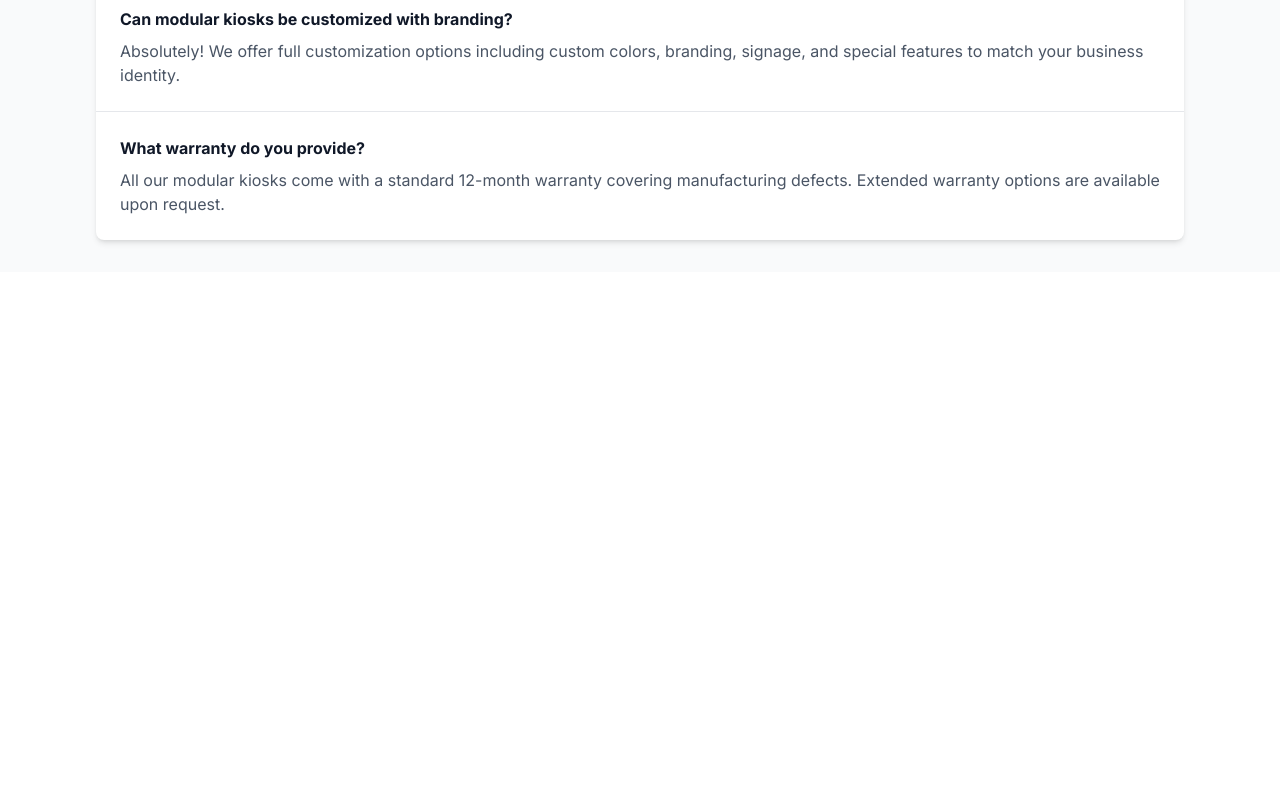
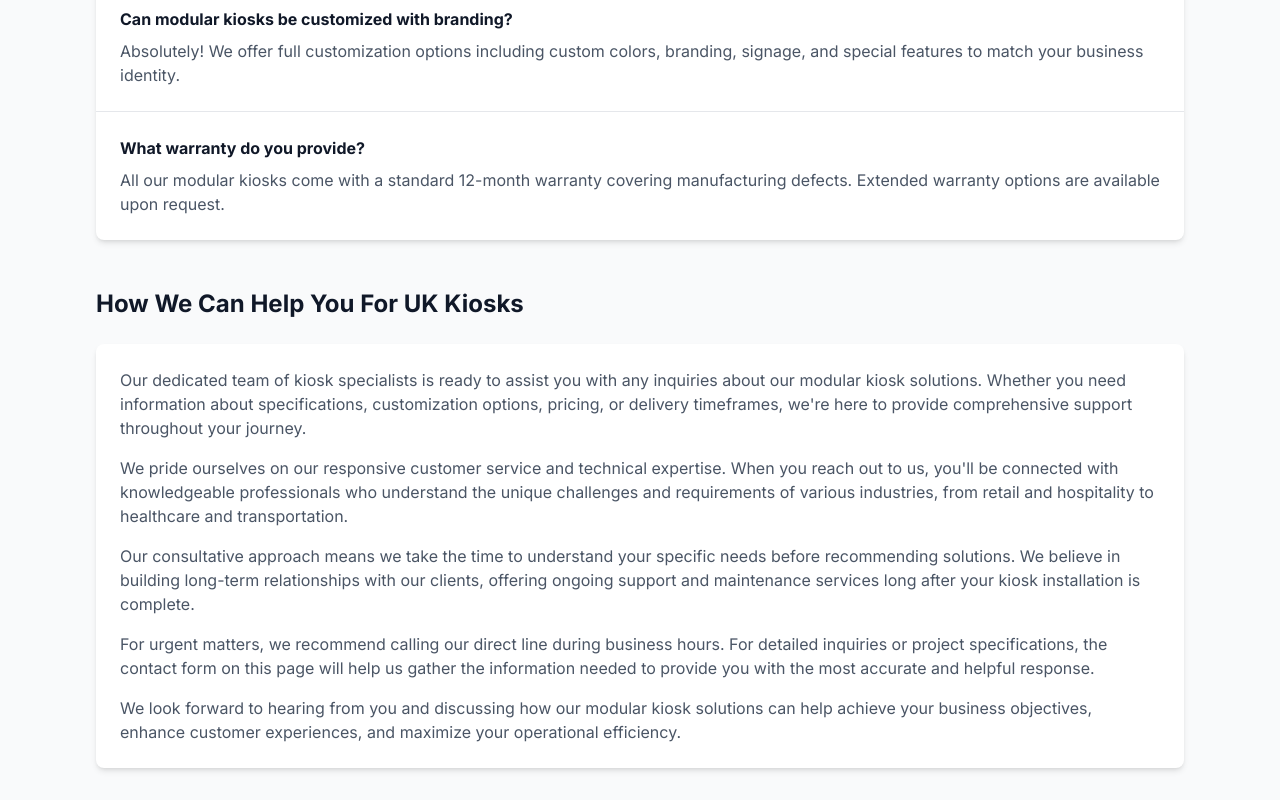
Before and after one commit to KO2112/KioskForm, a Next.js app: page /ContactUs in a window 1280 px wide. Shown: the part 1667-2467 px from the top of the page. Before the commit the page ends 1939 px from the top, so only its background shows below. Built offline with nearby package versions, Linux system fonts and the light colour scheme.

Commit message:
contactus word adding

```diff
--- a/src/app/ContactUs/ContactUsContent.tsx
+++ b/src/app/ContactUs/ContactUsContent.tsx
@@ -377,8 +377,6 @@ const ContactPage = () => {
           </div>
         </div>
 
-
-
         {/* FAQ Section */}
         <div className="mt-12">
           <h2 className="text-2xl font-bold text-gray-900 mb-6">Frequently Asked Questions</h2>
@@ -409,6 +407,29 @@ const ContactPage = () => {
             </div>
           </div>
         </div>
+        {/* Additional Contact Information Section */}
+      <div className="mt-12">
+       <h2 className="text-2xl font-bold text-gray-900 mb-6">How We Can Help You For UK Kiosks</h2>
+        <div className="bg-white rounded-lg shadow-md p-6">
+         <div className="prose max-w-none">
+            <p className="text-gray-600">
+               Our dedicated team of kiosk specialists is ready to assist you with any inquiries about our modular kiosk solutions. Whether you need information about specifications, customization options, pricing, or delivery timeframes, we're here to provide comprehensive support throughout your journey.
+          </p>
+         <p className="text-gray-600 mt-4">
+        We pride ourselves on our responsive customer service and technical expertise. When you reach out to us, you'll be connected with knowledgeable professionals who understand the unique challenges and requirements of various industries, from retail and hospitality to healthcare and transportation.
+          </p>
+         <p className="text-gray-600 mt-4">
+        Our consultative approach means we take the time to understand your specific needs before recommending solutions. We believe in building long-term relationships with our clients, offering ongoing support and maintenance services long after your kiosk installation is complete.
+         </p>
+        <p className="text-gray-600 mt-4">
+        For urgent matters, we recommend calling our direct line during business hours. For detailed inquiries or project specifications, the contact form on this page will help us gather the information needed to provide you with the most accurate and helpful response.
+          </p>
+          <p className="text-gray-600 mt-4">
+        We look forward to hearing from you and discussing how our modular kiosk solutions can help achieve your business objectives, enhance customer experiences, and maximize your operational efficiency.
+       </p>
+     </div>
+  </div>
+</div>
       </div>
     </div>
   );
```
